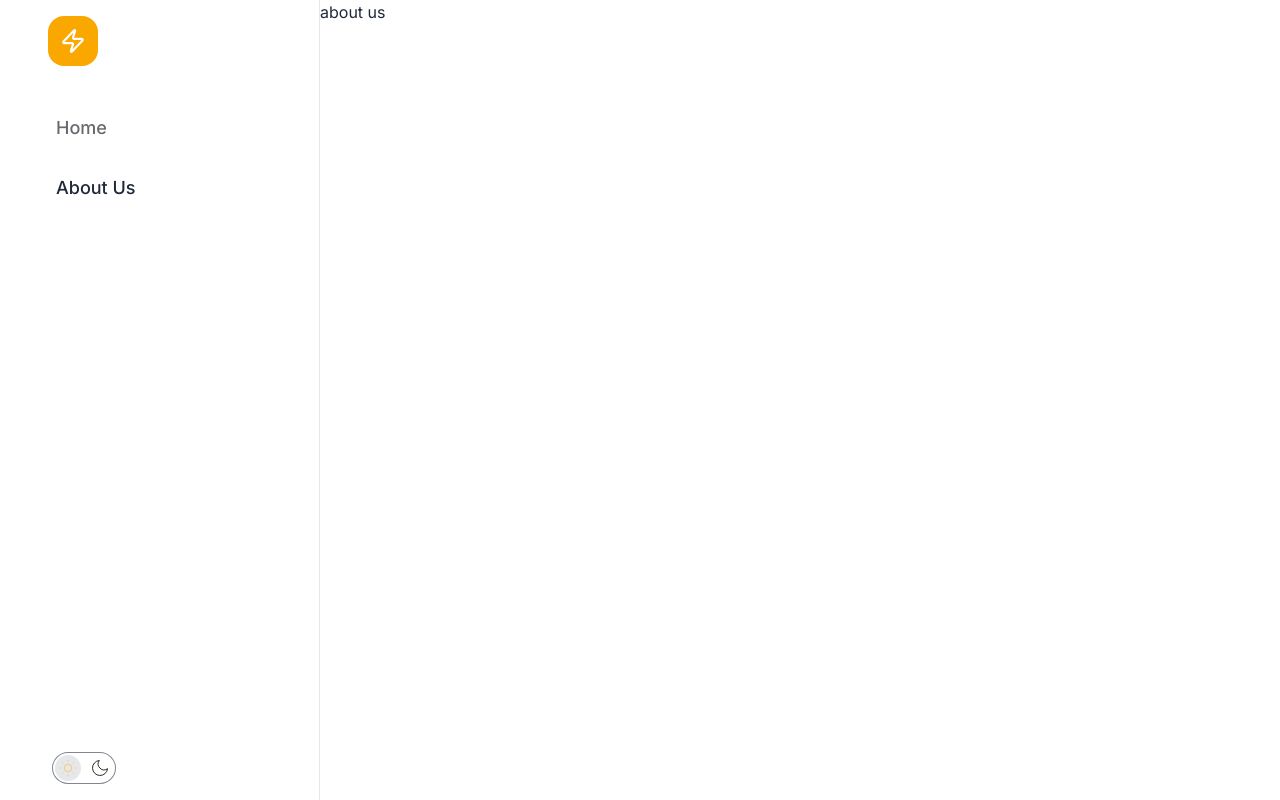
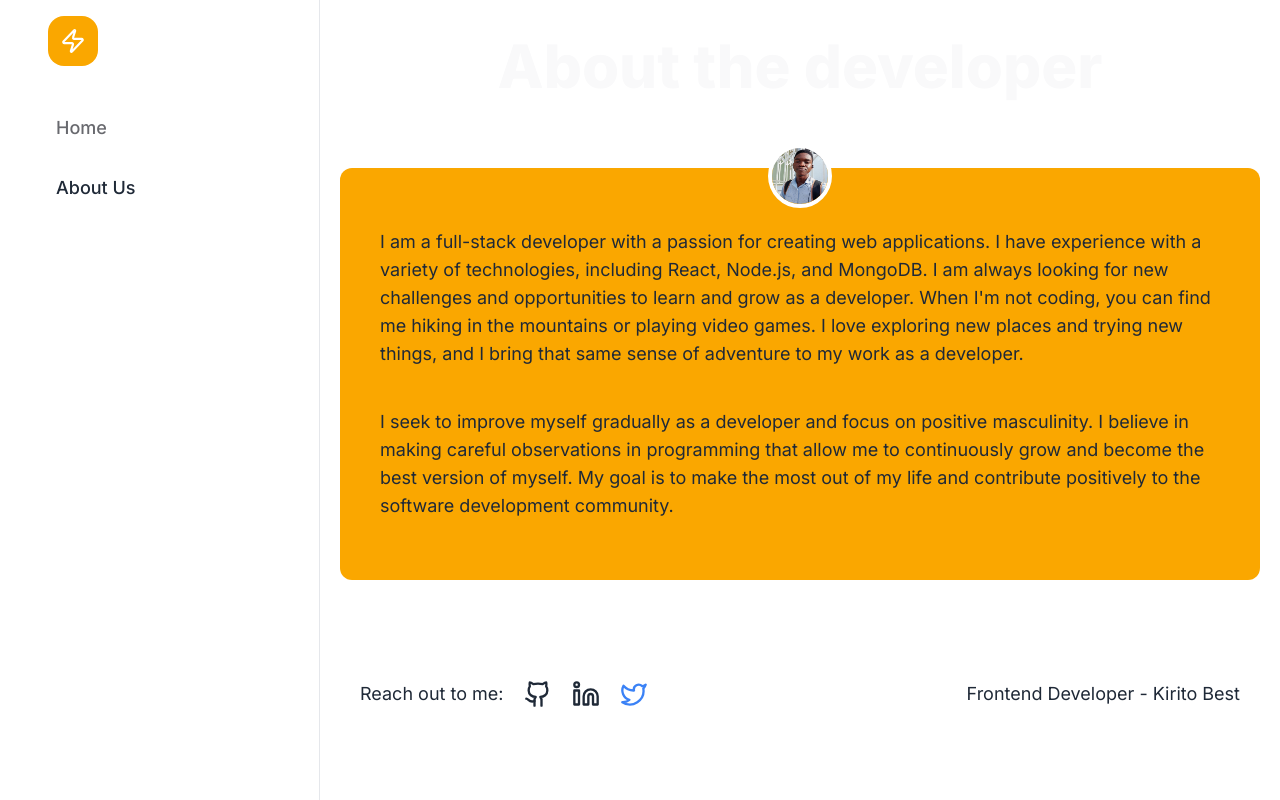
Before and after one commit to Masood-zone/file-converter-app, a React (Vite) app: page /about in a window 1280 px wide. Built offline with nearby package versions, Linux system fonts and the light colour scheme.

Commit message:
Feature:Added about-is page section with image and icon imports. With minimal changes to the modal, nt found and sidebar

```diff
--- /dev/null
+++ b/src/assets/images/index.js
@@ -0,0 +1,3 @@
+import aboutImage from "./about-img.jpg";
+
+export { aboutImage };
--- a/src/components/modal/index.jsx
+++ b/src/components/modal/index.jsx
@@ -44,7 +44,7 @@ function Modal() {
   };
   return (
     <dialog id="my_modal_3" className="modal">
-      <div className="modal-box w-full h-auto">
+      <div className="modal-box w-full h-auto max-md:max-w-md max-lg:max-w-lg max-xl:max-w-xl max-sm:max-w-sm max-[399px]:w-[350px]">
         <h3 className="font-bold text-2xl">Upload file</h3>
         <p className="py-4">
           FireCracker let's you upload DOC, DOCX,and ODF documents into PDF
--- a/src/components/notfound/index.jsx
+++ b/src/components/notfound/index.jsx
@@ -2,11 +2,11 @@ import React from "react";
 
 function NoFilesNotice() {
   return (
-    <aside className="flex flex-col items-center justify-center gap-4 w-full h-auto p-5 rounded-xl bg-primary shadow-xl">
-      <h1 className="text-7xl max-md:text-3xl py-4 text-black font-bold">
+    <aside className="flex flex-col items-center justify-center gap-4 w-full min-lg:items-start min-lg:justify-start h-auto p-5 rounded-xl bg-primary shadow-xl">
+      <h1 className="text-7xl max-md:text-3xl min-lg:text-4xl max-sm:text-lg py-4 max-sm:py-1 max-sm:text-center text-black font-bold">
         There are no files here...
       </h1>
-      <p className="text-xl text-black py-2">
+      <p className="text-xl text-black py-2 max-sm:text-base max-sm:py-1 max-sm:text-center">
         Click the upload button to upload a file
       </p>
       <button
--- a/src/components/sidebar/index.jsx
+++ b/src/components/sidebar/index.jsx
@@ -64,7 +64,7 @@ function Sidebar() {
             </li>
           </div>
           {/* Theme section */}
-          <div className="ml-3">
+          {/* <div className="ml-3">
             <label className="cursor-pointer grid place-items-center">
               <input
                 type="checkbox"
@@ -79,7 +79,7 @@ function Sidebar() {
                 <img src={moon} alt="Moon Icon" className="" />
               </div>
             </label>
-          </div>
+          </div> */}
         </ul>
       </div>
     </div>
--- a/src/pages/about/index.jsx
+++ b/src/pages/about/index.jsx
@@ -1,7 +1,90 @@
 import React from "react";
+import { aboutImage } from "../../assets/images";
+import { Github } from "lucide-react";
+import { Linkedin } from "lucide-react";
+import { Twitter } from "lucide-react";
 
 function AboutUs() {
-  return <div>about us</div>;
+  return (
+    <section className="flex flex-col items-start justify-start py-4 px-5 gap-6 max-sm:h-full min-h-screen relative">
+      {/* Title */}
+      <div className="my-5 w-full">
+        <h1 className="text-6xl text-center text-background font-extrabold">
+          About the developer
+        </h1>
+      </div>
+      {/* Description */}
+      <div className="relative w-full flex flex-col items-center justify-center bg-primary p-10 rounded-xl mt-7">
+        <div className="w-16 h-16 absolute -top-6 border-4 rounded-full border-white ">
+          <img
+            src={aboutImage}
+            alt="about"
+            className="w-full h-full rounded-full"
+          />
+        </div>
+        <div className="">
+          <p className="py-5 text-lg">
+            I am a full-stack developer with a passion for creating web
+            applications. I have experience with a variety of technologies,
+            including React, Node.js, and MongoDB. I am always looking for new
+            challenges and opportunities to learn and grow as a developer. When
+            I'm not coding, you can find me hiking in the mountains or playing
+            video games. I love exploring new places and trying new things, and
+            I bring that same sense of adventure to my work as a developer.
+          </p>
+          <p className="py-5 text-lg">
+            I seek to improve myself gradually as a developer and focus on
+            positive masculinity. I believe in making careful observations in
+            programming that allow me to continuously grow and become the best
+            version of myself. My goal is to make the most out of my life and
+            contribute positively to the software development community.
+          </p>
+        </div>
+      </div>
+      {/* Bottom Contact Info */}
+      <div className="flex w-full my-auto justify-between flex-row-reverse p-5 max-md:flex-col max-md:gap-5 max-sm:bg-primary max-sm:rounded-lg">
+        <div className="left-bottom-content">
+          <p className="text-lg">
+            Frontend Developer -{" "}
+            <a
+              className="link link-hover"
+              href="https://github.com/masood-zone"
+              target="_blank"
+              rel="noopener noreferrer"
+            >
+              {" "}
+              Kirito Best
+            </a>
+          </p>
+        </div>
+        <div className="flex items-center gap-5">
+          <p className="text-lg">Reach out to me:</p>
+          <a
+            href="https://github.com/masood-zone"
+            target="_blank"
+            rel="noopener noreferrer"
+          >
+            <Github size={28} />
+          </a>
+          <a
+            href="https://www.linkedin.com/in/masood-acheampong-3793b4239/"
+            target="_blank"
+            rel="noopener noreferrer"
+          >
+            <Linkedin size={28} />
+          </a>
+          <a
+            href="https://x.com/kiritoBest1"
+            target="_blank"
+            className="text-blue-500"
+            rel="noopener noreferrer"
+          >
+            <Twitter size={28} />
+          </a>
+        </div>
+      </div>
+    </section>
+  );
 }
 
 export default AboutUs;
--- a/src/pages/home/index.jsx
+++ b/src/pages/home/index.jsx
@@ -9,7 +9,7 @@ function Home() {
   const { file, removeFile } = useFileContext();
   console.log(file);
   return (
-    <section className="pt-3 flex flex-col gap-4 px-10">
+    <section className="pt-3 flex flex-col gap-4 px-10 max-md:px-2">
       <header className="flex items-center justify-start w-full pt-2">
         <div className="text-left flex-1">
           <h1 className="text-2xl text-black font-bold">Home</h1>
@@ -26,10 +26,10 @@ function Home() {
         </div>
         <Modal />
       </header>
-      <section className="p-5 mt-6 w-full flex flex-col gap-5">
+      <section className="mt-6 w-full flex flex-col gap-5">
         {/* Check if there are files */}
         {file.length === 0 ? (
-          <div>
+          <div className="w-full">
             <NoFilesNotice />
           </div>
         ) : (
```
Also changed, not shown: src/assets/images/about-img.jpg (added), src/assets/images/tests/about-us-image.png (added).
